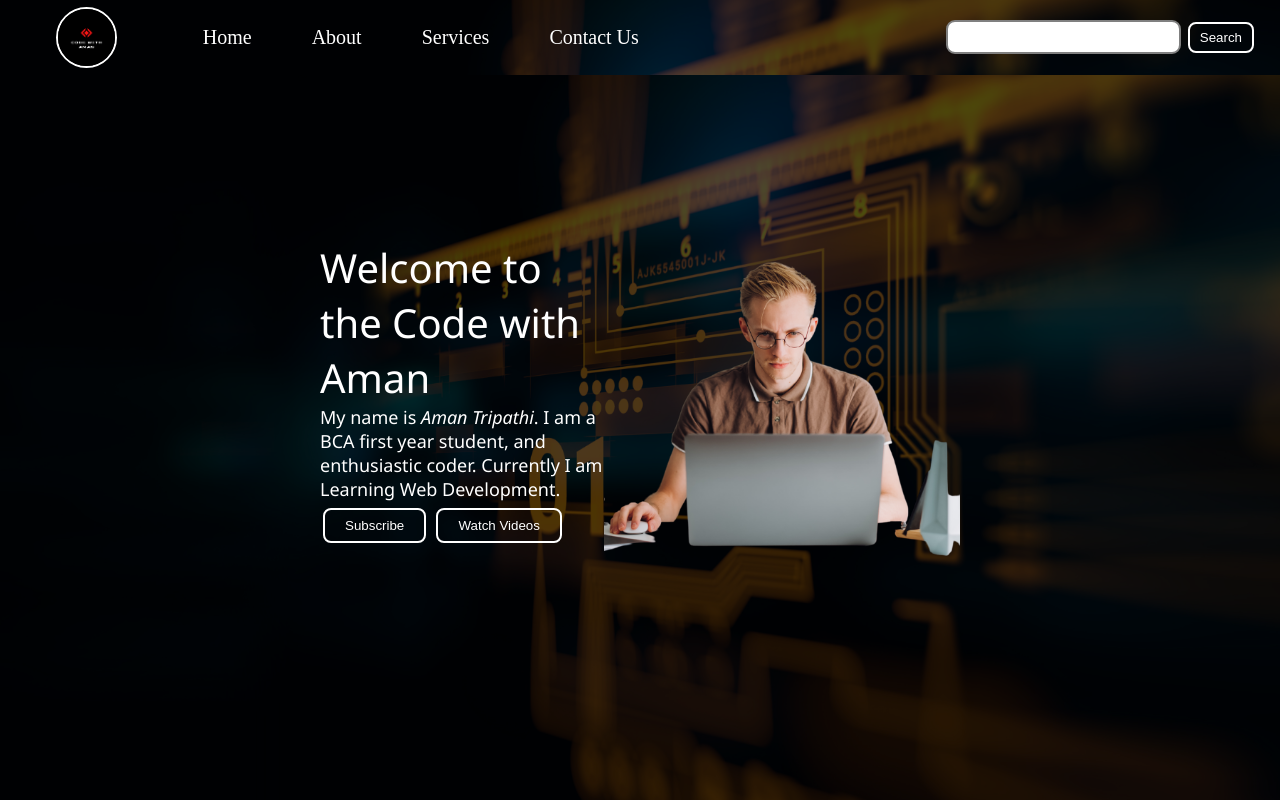
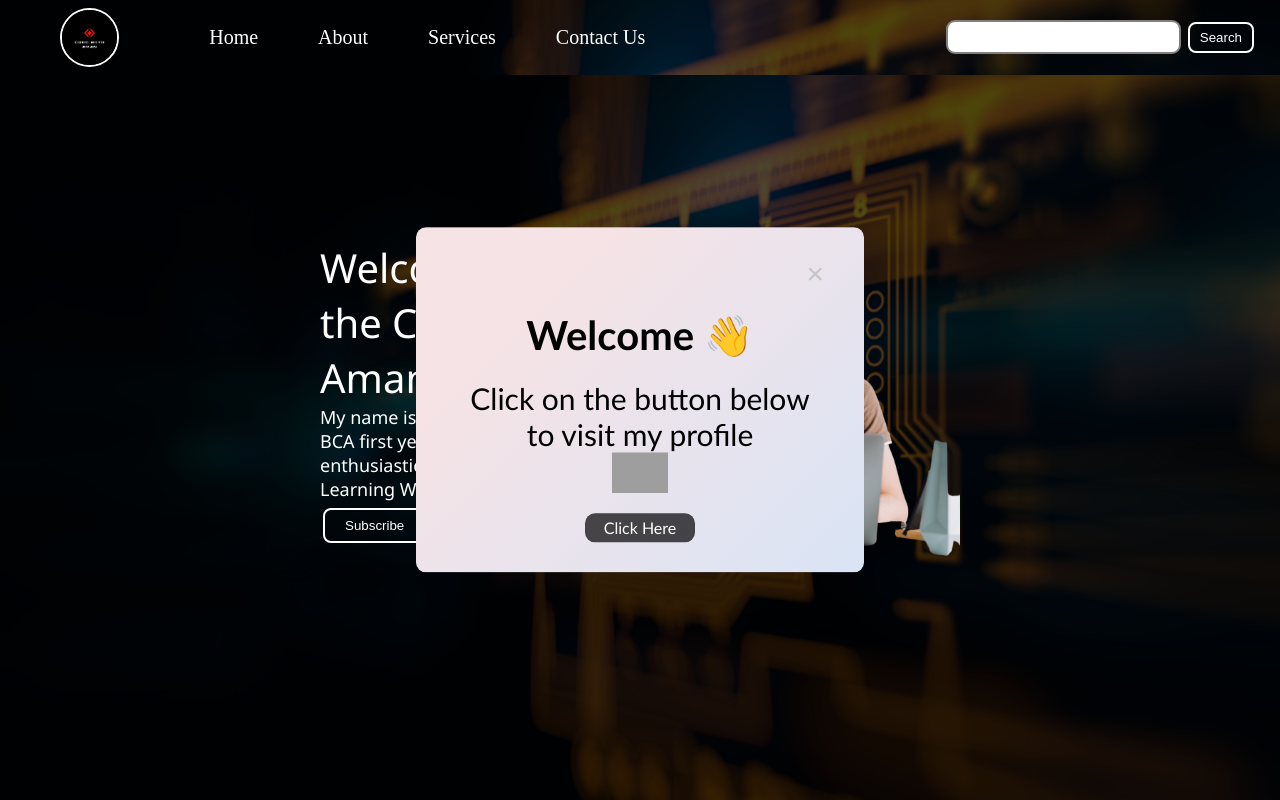
Before and after one commit to imamantripathi/Project-2-HTML-CSS-JS-, a plain HTML site: page index.html in a window 1280 px wide. Shown: the top 800 px of the page. Drawn offline with Linux system fonts and the light colour scheme; grey boxes are pictures that could not be loaded.

Commit message:
Adding popup banner

```diff
--- a/CSS/index.css
+++ b/CSS/index.css
@@ -4,11 +4,82 @@
   margin: 0;
 }
 .background {
-    background: rgba(0, 0, 0, 0.7) url("/Media/codewithaman_bg.png");
+  background: rgba(0, 0, 0, 0.7) url(/Media/codewithaman_bg.png);
   background-size: cover;
   background-blend-mode: darken;
   /* background: black; */
 }
+
+/* Pop Section Started here  */
+*,
+*:after,
+*:before {
+  padding: 0%;
+  margin: 0%;
+  box-sizing: border-box;
+}
+.popup {
+  background-color: #d9e4f5;
+  background-image: linear-gradient(315deg, #d9e4f5 0%, #f5e3e6 74%);
+  width: 35%;
+  padding: 30px 40px;
+  position: absolute;
+  transform: translate(-50%, -50%);
+  left: 50%;
+  top: 50%;
+  border-radius: 10px;
+  font-family: "Trebuchet MS", "Lucida Sans Unicode", "Lucida Grande",
+    "Lucida Sans", Arial, sans-serif;
+  display: none;
+}
+@media only screen and (max-width:768px){
+  .popup{
+    width: 60%;
+  }
+}
+@media only screen and (max-width:480px){
+  .popup{
+    width: 90%;
+  }
+}
+.popup button {
+  display: block;
+  margin: 0 0 20px auto;
+  background-color: transparent;
+  font-size: 30px;
+  color: #c5c5c5;
+  border: none;
+  outline: none;
+  cursor: pointer;
+}
+.popup p {
+  font-size: 30px;
+  text-align: center;
+  margin: 20px 0;
+}
+.popup h2{
+  text-align: center;
+  font-size:40px;
+}
+.popup a {
+  display: block;
+  width: 30%;
+  position: relative;
+  margin: auto;
+  border-radius: 10px;
+  text-align: center;
+  background-color: rgba(0, 0, 0, 0.7);
+  color: #ffffff;
+  text-decoration: none;
+  padding: 5px 2px;
+}
+.popup a:hover{
+  background-color:#ffffff;
+  color: rgba(0, 0, 0, 0.7);
+  transition: all 0.54s ease-in-out;
+}
+/*  Popup Section ended */
+
 .logo {
   width: 20%;
   display: flex;
@@ -167,7 +238,7 @@ textarea {
   display: block;
   margin: auto;
 }
-.text-footer{
+.text-footer {
   text-align: center;
   padding: 30px 0;
   font-family: "Source Serif 4", sans-serif;
@@ -176,79 +247,77 @@ textarea {
   font-size: 20px;
   font-weight: bold;
 }
-html{
+html {
   scroll-behavior: smooth;
 }
-.burger{
+.burger {
   display: none;
   position: absolute;
   cursor: pointer;
   right: 5%;
   top: 15px;
 }
-.line{
+.line {
   width: 33px;
-    background-color:white;
+  background-color: white;
   height: 4px;
   margin: 5px 3px;
 }
-.section{
+.section {
   padding: 20px;
 }
-@media only screen and (max-width:1140px){
-    .nav-list{
+@media only screen and (max-width: 1140px) {
+  .nav-list {
     flex-direction: column;
     /* background: #000; */
   }
-    .navbar{
+  .navbar {
     height: 447px;
     flex-direction: column;
     transition: all 0.7s ease-out;
   }
-    .box-main{
-        height:auto;
+  .box-main {
+    height: auto;
     flex-direction: column-reverse;
     width: 100%;
 
     /* padding:0; */
-
   }
-    .firstSection{
+  .firstSection {
     margin: 0;
   }
-    .rightNav{
+  .rightNav {
     text-align: center;
   }
-    #search{
+  #search {
     width: 100%;
   }
-    .burger{
+  .burger {
     display: block;
   }
-    .h-nav{
+  .h-nav {
     height: 72px;
   }
-    .v-class{
+  .v-class {
     opacity: 0;
   }
 
-    .section{
+  .section {
     flex-direction: column-reverse;
-
   }
-    .text-small{
+  .text-small {
     text-align: center;
   }
-    .buttons{
+  .buttons {
     text-align: center;
   }
-    .text-big{
+  .text-big {
     text-align: center;
   }
-    .section{
+  .section {
     padding: 0;
   }
-    .paras{
+  .paras {
     padding: 0;
   }
 }
--- a/JS/index.js
+++ b/JS/index.js
@@ -8,3 +8,15 @@ burger.addEventListener("click", () => {
   navList.classList.toggle("v-class");
   navBar.classList.toggle("h-nav");
 });
+
+// popup Section Started from Here
+window.addEventListener("load", function () {
+  setTimeout(function open(event) {
+    document.querySelector(".popup").style.display = "block";
+  }, 500);
+});
+
+var close = document.querySelector("#close");
+close.addEventListener("click", function () {
+  document.querySelector(".popup").style.display = "none";
+});
--- a/index.html
+++ b/index.html
@@ -1,18 +1,44 @@
 <html lang="en">
-
   <head>
     <meta charset="UTF-8" />
     <meta http-equiv="X-UA-Compatible" content="IE=edge" />
     <meta name="viewport" content="width=device-width, initial-scale=1.0" />
     <title>Code With Aman</title>
-    <link rel="apple-touch-icon" sizes="180x180" href="favicon_io/apple-touch-icon.png">
-    <link rel="icon" type="image/png" sizes="32x32" href="favicon_io/favicon-32x32.png">
-    <link rel="icon" type="image/png" sizes="16x16" href="favicon_io/favicon-16x16.png">
-    <link rel="manifest" href="favicon_io/site.webmanifest">
+    <link
+      rel="apple-touch-icon"
+      sizes="180x180"
+      href="favicon_io/apple-touch-icon.png"
+    />
+    <link
+      rel="icon"
+      type="image/png"
+      sizes="32x32"
+      href="favicon_io/favicon-32x32.png"
+    />
+    <link
+      rel="icon"
+      type="image/png"
+      sizes="16x16"
+      href="favicon_io/favicon-16x16.png"
+    />
+    <link rel="manifest" href="favicon_io/site.webmanifest" />
     <link rel="stylesheet" href="CSS/index.css" />
   </head>
 
   <body>
+    <div class="popup">
+      <button id="close">&times;</button>
+      <h2>Welcome 👋</h2>
+      <p>
+        Click on the button below to visit my profile <br />
+        <img
+          src="https://emojipedia-us.s3.amazonaws.com/source/skype/289/backhand-index-pointing-down_1f447.png"
+          width="15%"
+        />
+      </p>
+
+      <a href="https://linktr.ee/imamantripathi">Click Here</a>
+    </div>
     <nav class="navbar background h-nav">
       <ul class="nav-list v-class">
         <div class="logo">
@@ -42,12 +68,20 @@
             enthusiastic coder. Currently I am Learning Web Development.
           </p>
           <div class="buttons">
-                    <a href="https://www.youtube.com/channel/UCofq8EtApqK2c6iejcN3uQg" target="_blank"
-                        rel="noopener noreferrer">
-                        <button class="btn">Subscribe</button></a>
-                    <a href="https://youtube.com/playlist?list=PLorsHVqrKjDVpz8WU59nYxFpsGyhvi3sN" target="_blank"
-                        rel="noopener noreferrer">
-                        <button class="btn">Watch Videos</button></a>
+            <a
+              href="https://www.youtube.com/channel/UCofq8EtApqK2c6iejcN3uQg"
+              target="_blank"
+              rel="noopener noreferrer"
+            >
+              <button class="btn">Subscribe</button></a
+            >
+            <a
+              href="https://youtube.com/playlist?list=PLorsHVqrKjDVpz8WU59nYxFpsGyhvi3sN"
+              target="_blank"
+              rel="noopener noreferrer"
+            >
+              <button class="btn">Watch Videos</button></a
+            >
           </div>
         </div>
         <div class="secondHalf">
@@ -122,7 +156,13 @@
         <input type="text" placeholder="Enter Your Name" />
         <input type="email" placeholder="Enter Your Email" />
         <input type="text" placeholder="Enter Your Number" />
-            <textarea name="message" id="textarea" cols="65" rows="5" placeholder="Enter your Message"></textarea>
+        <textarea
+          name="message"
+          id="textarea"
+          cols="65"
+          rows="5"
+          placeholder="Enter your Message"
+        ></textarea>
         <button type="submit" class="btn btn-dark">Summit</button>
       </div>
     </section>
@@ -131,5 +171,4 @@
     </footer>
     <script src="JS/index.js"></script>
   </body>
-
 </html>
```
Lines whose indentation alone changed are shown as unchanged.
